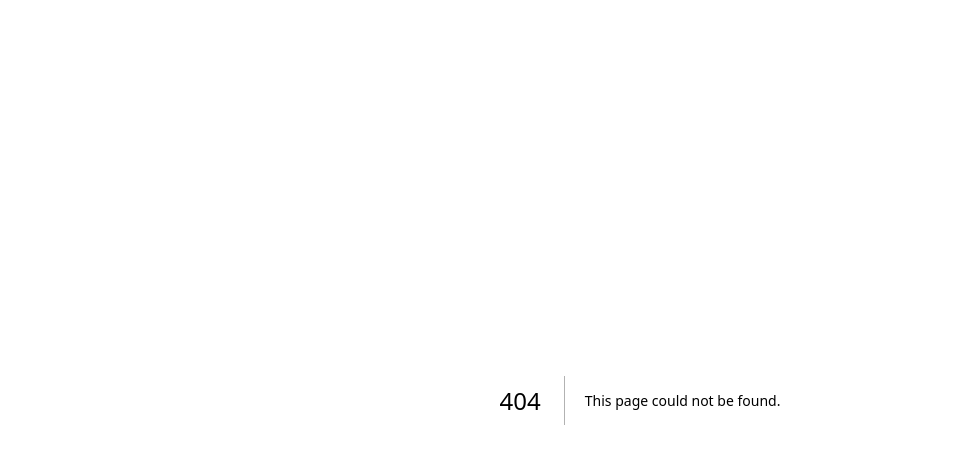
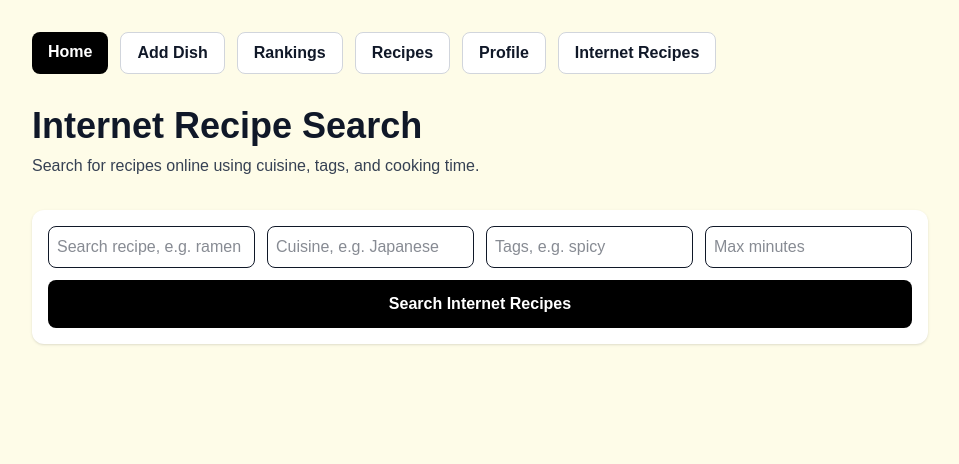
Before and after one commit to katherineshen22/TasteMap, a Next.js app: page /internet-recipes in a window 1280 px wide. Before the commit this address had no page. Shown: the top 464 px of the page, without its empty margins (0-959 px from the left). Built offline with nearby package versions, Linux system fonts and the light colour scheme.

Commit message:
Add internet recipe search

```diff
--- /dev/null
+++ b/src/app/api/search-recipes/route.ts
@@ -0,0 +1,57 @@
+import { NextResponse } from "next/server";
+
+export async function GET(request: Request) {
+  const apiKey = process.env.SPOONACULAR_API_KEY;
+
+  if (!apiKey) {
+    return NextResponse.json(
+      { error: "Missing Spoonacular API key" },
+      { status: 500 }
+    );
+  }
+
+  const { searchParams } = new URL(request.url);
+
+  const query = searchParams.get("query") || "";
+  const cuisine = searchParams.get("cuisine") || "";
+  const tags = searchParams.get("tags") || "";
+  const maxReadyTime = searchParams.get("maxReadyTime") || "";
+
+  const spoonacularUrl = new URL(
+    "https://api.spoonacular.com/recipes/complexSearch"
+  );
+
+  spoonacularUrl.searchParams.set("apiKey", apiKey);
+  spoonacularUrl.searchParams.set("number", "8");
+  spoonacularUrl.searchParams.set("addRecipeInformation", "true");
+  spoonacularUrl.searchParams.set("instructionsRequired", "true");
+
+  if (query) {
+    spoonacularUrl.searchParams.set("query", query);
+  }
+
+  if (cuisine) {
+    spoonacularUrl.searchParams.set("cuisine", cuisine);
+  }
+
+  if (tags) {
+    spoonacularUrl.searchParams.set("tags", tags);
+  }
+
+  if (maxReadyTime) {
+    spoonacularUrl.searchParams.set("maxReadyTime", maxReadyTime);
+  }
+
+  const response = await fetch(spoonacularUrl.toString());
+
+  if (!response.ok) {
+    return NextResponse.json(
+      { error: "Failed to fetch recipes from Spoonacular" },
+      { status: response.status }
+    );
+  }
+
+  const data = await response.json();
+
+  return NextResponse.json(data);
+}
--- a/src/app/dishes/[id]/page.tsx
+++ b/src/app/dishes/[id]/page.tsx
@@ -5,6 +5,7 @@ import { supabase } from "@/lib/supabaseClient";
 import { Dish } from "@/types/food";
 import Link from "next/link";
 import DeleteDishButton from "@/components/DeleteDishButton";
+import InternetRecipeSearch from "@/components/InternetRecipeSearch";
 
 type DishDetailsPageProps = {
   params: Promise<{
@@ -80,6 +81,18 @@ export default async function DishDetailsPage({ params }: DishDetailsPageProps)
               Cook something like this
             </h2>
 
+            <div className="mt-8">
+                <h2 className="mb-4 text-2xl font-semibold text-gray-900">
+                    Search internet recipes like this dish
+                </h2>
+
+                <InternetRecipeSearch
+                    defaultQuery={dish.dish}
+                    defaultCuisine={dish.cuisine}
+                    defaultTags={dish.tags?.slice(0, 2).join(", ") || ""}
+                />
+            </div>
+
             <div className="grid gap-4">
               {matchingRecipes.map((recipe) => (
                 <div key={recipe.id} className="rounded-xl bg-white p-4 shadow">
--- /dev/null
+++ b/src/app/internet-recipes/page.tsx
@@ -0,0 +1,20 @@
+import Navbar from "@/components/Navbar";
+import InternetRecipeSearch from "@/components/InternetRecipeSearch";
+
+export default function InternetRecipesPage() {
+  return (
+    <main className="min-h-screen bg-yellow-50 p-8">
+      <Navbar />
+
+      <h1 className="mb-2 text-4xl font-bold text-gray-900">
+        Internet Recipe Search
+      </h1>
+
+      <p className="mb-8 text-gray-700">
+        Search for recipes online using cuisine, tags, and cooking time.
+      </p>
+
+      <InternetRecipeSearch />
+    </main>
+  );
+}
--- /dev/null
+++ b/src/components/InternetRecipeSearch.tsx
@@ -0,0 +1,137 @@
+"use client";
+
+import { useState } from "react";
+
+type InternetRecipe = {
+  id: number;
+  title: string;
+  image?: string;
+  readyInMinutes?: number;
+  servings?: number;
+  sourceUrl?: string;
+  summary?: string;
+};
+
+type InternetRecipeSearchProps = {
+  defaultCuisine?: string;
+  defaultQuery?: string;
+  defaultTags?: string;
+};
+
+export default function InternetRecipeSearch({
+  defaultCuisine = "",
+  defaultQuery = "",
+  defaultTags = "",
+}: InternetRecipeSearchProps) {
+  const [query, setQuery] = useState(defaultQuery);
+  const [cuisine, setCuisine] = useState(defaultCuisine);
+  const [tags, setTags] = useState(defaultTags);
+  const [maxReadyTime, setMaxReadyTime] = useState("");
+  const [recipes, setRecipes] = useState<InternetRecipe[]>([]);
+  const [loading, setLoading] = useState(false);
+  const [error, setError] = useState("");
+
+  async function searchRecipes() {
+    setLoading(true);
+    setError("");
+
+    const params = new URLSearchParams();
+
+    if (query) params.set("query", query);
+    if (cuisine) params.set("cuisine", cuisine);
+    if (tags) params.set("tags", tags);
+    if (maxReadyTime) params.set("maxReadyTime", maxReadyTime);
+
+    const response = await fetch(`/api/search-recipes?${params.toString()}`);
+    const data = await response.json();
+
+    if (!response.ok) {
+      setError(data.error || "Something went wrong while searching recipes.");
+      setLoading(false);
+      return;
+    }
+
+    setRecipes(data.results || []);
+    setLoading(false);
+  }
+
+  return (
+    <section className="max-w-4xl">
+      <div className="mb-6 grid gap-3 rounded-xl bg-white p-4 shadow md:grid-cols-4">
+        <input
+          className="rounded-lg border p-2 text-gray-900"
+          placeholder="Search recipe, e.g. ramen"
+          value={query}
+          onChange={(event) => setQuery(event.target.value)}
+        />
+
+        <input
+          className="rounded-lg border p-2 text-gray-900"
+          placeholder="Cuisine, e.g. Japanese"
+          value={cuisine}
+          onChange={(event) => setCuisine(event.target.value)}
+        />
+
+        <input
+          className="rounded-lg border p-2 text-gray-900"
+          placeholder="Tags, e.g. spicy"
+          value={tags}
+          onChange={(event) => setTags(event.target.value)}
+        />
+
+        <input
+          className="rounded-lg border p-2 text-gray-900"
+          type="number"
+          placeholder="Max minutes"
+          value={maxReadyTime}
+          onChange={(event) => setMaxReadyTime(event.target.value)}
+        />
+
+        <button
+          type="button"
+          onClick={searchRecipes}
+          className="rounded-lg bg-black p-3 font-semibold text-white md:col-span-4"
+        >
+          {loading ? "Searching..." : "Search Internet Recipes"}
+        </button>
+      </div>
+
+      {error && <p className="mb-4 text-red-600">{error}</p>}
+
+      {recipes.length > 0 && (
+        <div className="grid gap-4 md:grid-cols-2">
+          {recipes.map((recipe) => (
+            <div key={recipe.id} className="rounded-xl bg-white p-4 shadow">
+              {recipe.image && (
+                <img
+                  src={recipe.image}
+                  alt={recipe.title}
+                  className="mb-3 h-40 w-full rounded-lg object-cover"
+                />
+              )}
+
+              <h3 className="text-xl font-semibold text-gray-900">
+                {recipe.title}
+              </h3>
+
+              <p className="mt-1 text-sm text-gray-600">
+                {recipe.readyInMinutes || "?"} min ·{" "}
+                {recipe.servings || "?"} servings
+              </p>
+
+              {recipe.sourceUrl && (
+                <a
+                  href={recipe.sourceUrl}
+                  target="_blank"
+                  className="mt-3 inline-block text-sm font-semibold text-gray-900 underline"
+                >
+                  Open recipe
+                </a>
+              )}
+            </div>
+          ))}
+        </div>
+      )}
+    </section>
+  );
+}
--- a/src/components/Navbar.tsx
+++ b/src/components/Navbar.tsx
@@ -37,6 +37,13 @@ export default function Navbar() {
       >
         Profile
       </Link>
+
+      <Link
+        href="/internet-recipes"
+        className="rounded-lg border border-gray-300 bg-white px-4 py-2 font-semibold text-gray-900"
+      >
+        Internet Recipes
+      </Link>
     </nav>
   );
 }
```
